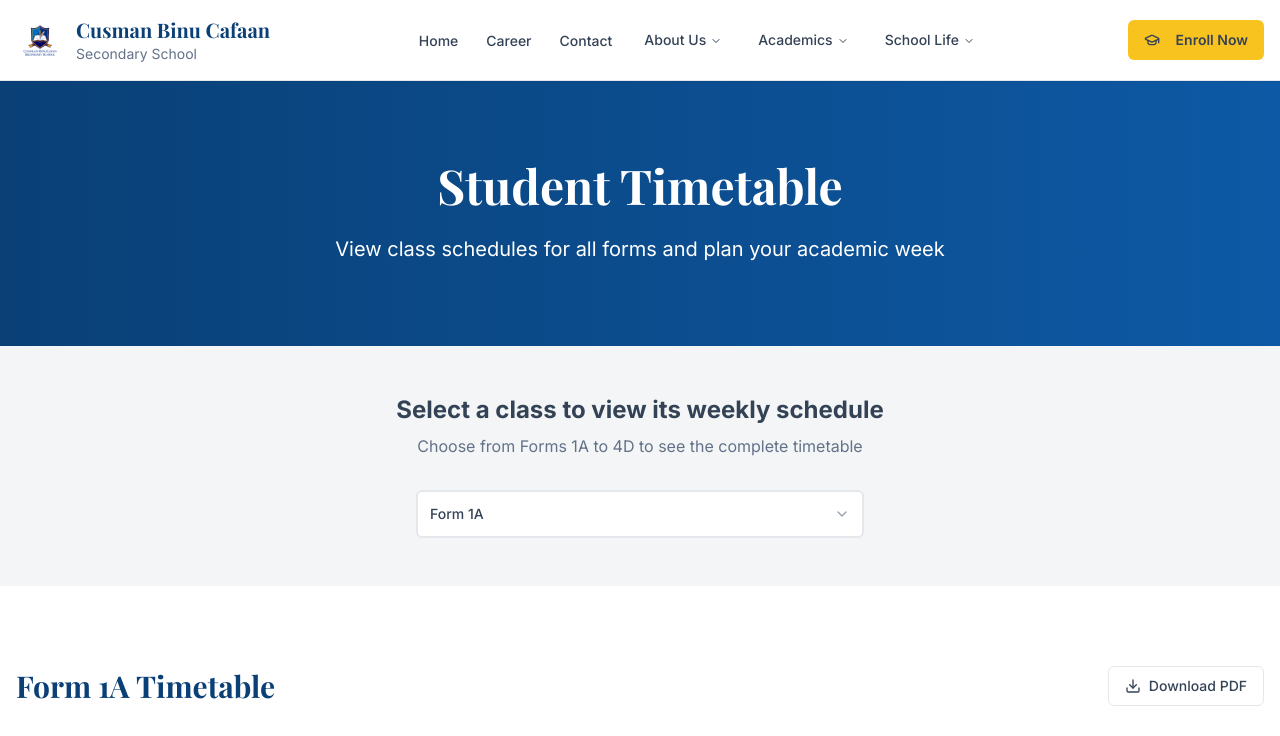
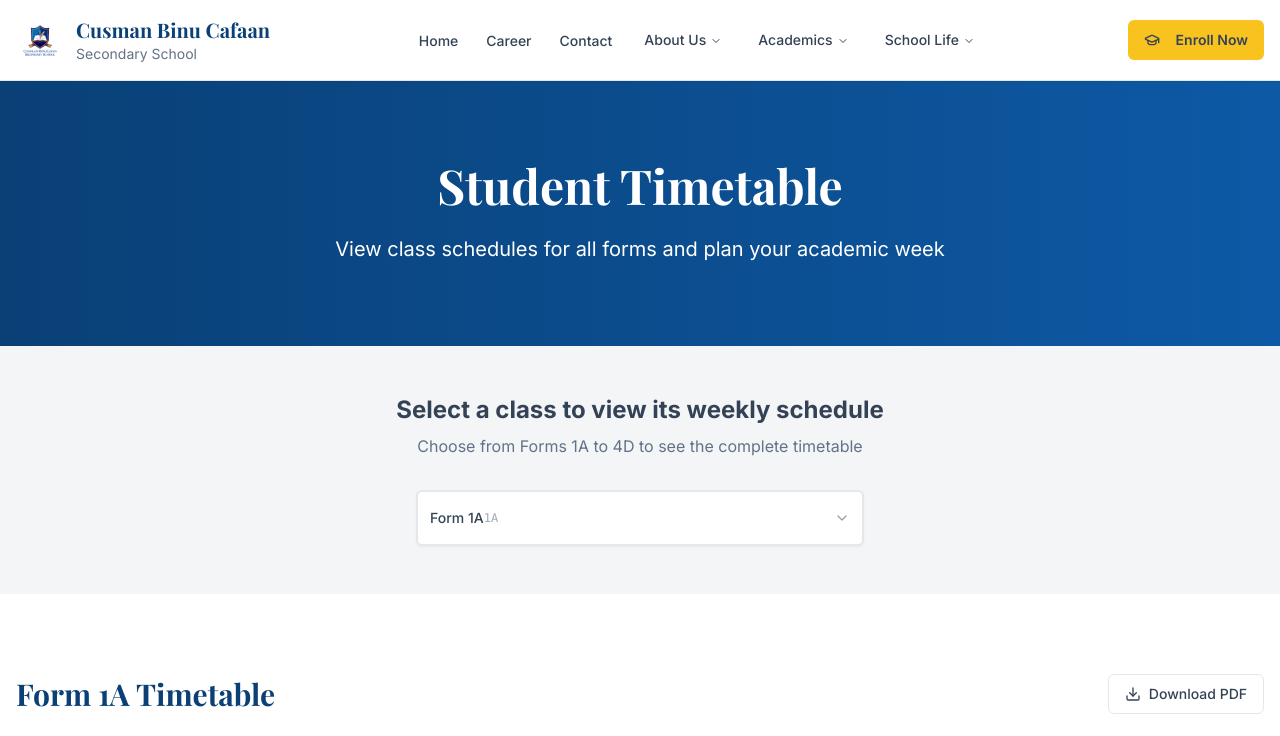
Before and after one commit to AbdirahmanNuh/cusman-secondary-school, a React (Vite) app: page /timetable in a window 1280 px wide. Shown: the top 736 px of the page. Built offline with nearby package versions, Linux system fonts and the light colour scheme.

Commit message:
Refactor FormSelector component
Improved the FormSelector component with a more professional and classic grouping of forms. This update enhances the user experience by organizing the form selection in a cleaner, more intuitive manner.

```diff
--- a/src/components/FormSelector.tsx
+++ b/src/components/FormSelector.tsx
@@ -69,23 +69,31 @@ const FormSelector = ({
   return (
     <div className="w-full max-w-md">
       <Select value={selectedForm} onValueChange={handleValueChange}>
-        <SelectTrigger className="w-full h-12 bg-background border-2 border-border hover:border-primary focus:border-primary transition-colors">
-          <SelectValue placeholder={placeholder} />
+        <SelectTrigger className="w-full h-14 bg-card border-2 border-border hover:border-primary focus:border-primary focus:ring-2 focus:ring-primary/20 transition-all duration-200 shadow-sm">
+          <SelectValue placeholder={placeholder} className="font-medium" />
         </SelectTrigger>
-        <SelectContent className="bg-background border-2 border-border shadow-lg z-50">
-          <div className="max-h-64 overflow-y-auto">
-            {formOptions.map((group) => (
+        <SelectContent className="bg-card border border-border shadow-xl z-50 min-w-[280px]">
+          <div className="max-h-80 overflow-y-auto">
+            {formOptions.map((group, groupIndex) => (
               <SelectGroup key={group.level}>
-                <SelectLabel className="px-4 py-2 text-sm font-semibold text-muted-foreground bg-muted/30">
+                {groupIndex > 0 && (
+                  <div className="border-t border-border/50 my-1"></div>
+                )}
+                <SelectLabel className="px-4 py-3 text-sm font-bold text-primary bg-muted/20 border-b border-border/30 uppercase tracking-wide">
                   {group.level}
                 </SelectLabel>
                 {group.forms.map((form) => (
                   <SelectItem
                     key={form.value}
                     value={form.value}
-                    className="py-3 px-6 hover:bg-muted focus:bg-muted cursor-pointer"
+                    className="py-3 px-6 hover:bg-accent hover:text-accent-foreground focus:bg-accent focus:text-accent-foreground cursor-pointer transition-colors duration-200 border-l-4 border-transparent hover:border-primary/30"
                   >
-                    <span className="font-medium text-foreground">{form.label}</span>
+                    <div className="flex items-center justify-between w-full">
+                      <span className="font-medium text-foreground">{form.label}</span>
+                      <span className="text-xs text-muted-foreground/60 font-mono">
+                        {form.value}
+                      </span>
+                    </div>
                   </SelectItem>
                 ))}
               </SelectGroup>
```
